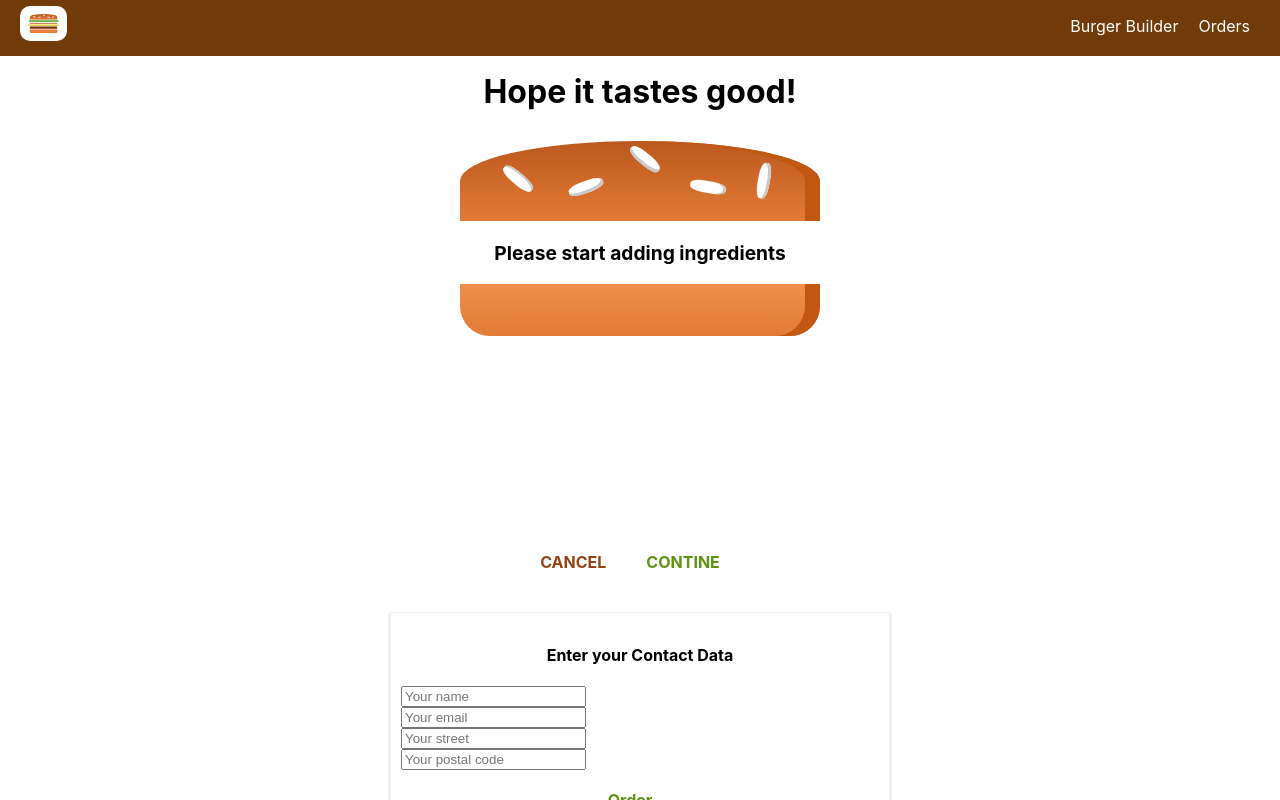
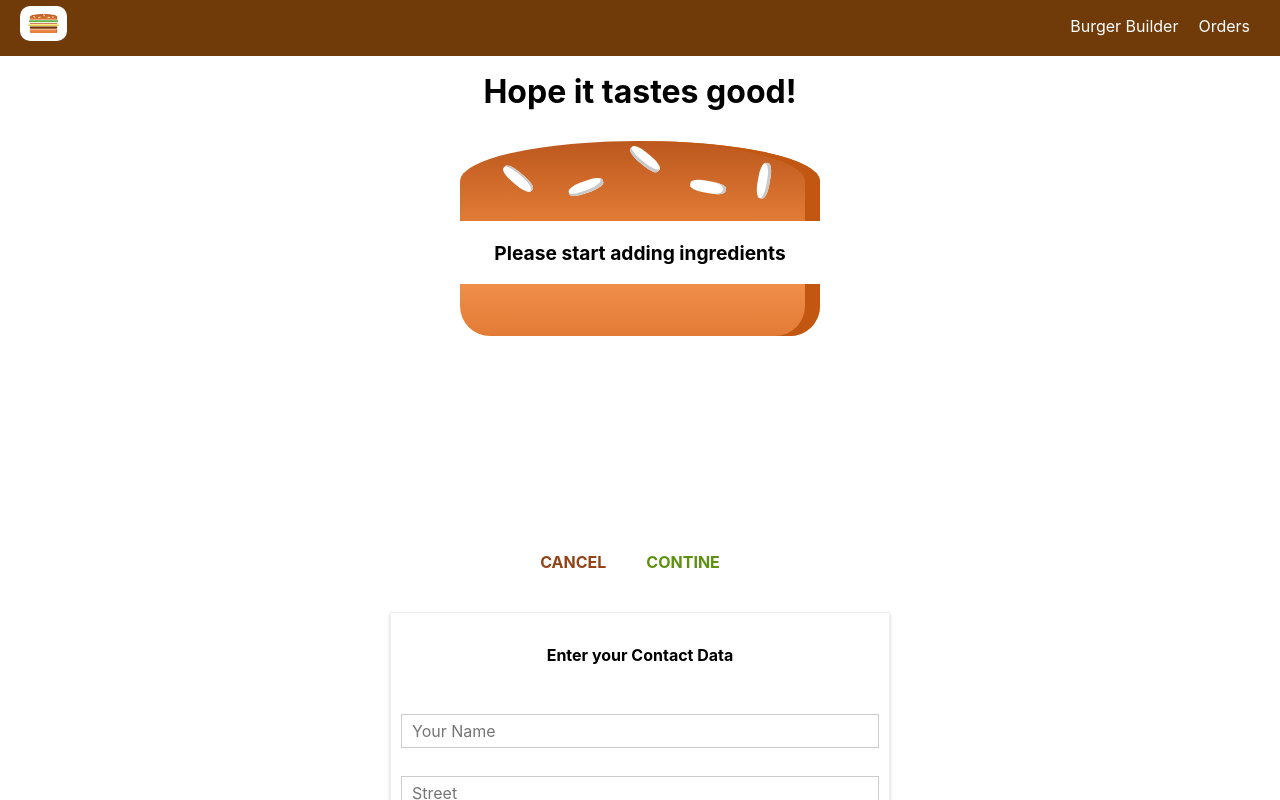
Before and after one commit to emilymeroni/reactTraining, a React (Create React App) app in the folder burger-builder/: page /checkout in a window 1280 px wide. Both pictures are taken after a click on the button "CONTINE". Shown: the top 800 px of the page. Built offline with nearby package versions, Linux system fonts and the light colour scheme.

Commit message:
Form creation and validation

```diff
--- a/burger-builder/src/components/UI/Button/Button.js
+++ b/burger-builder/src/components/UI/Button/Button.js
@@ -2,10 +2,13 @@ import React from 'react';
 import classes from './Button.module.css';
 
 const button = (props) => {
+  const cssClasses = [classes.Button, classes[props.btnType]];
+
   return (
     <button
-      className={[classes.Button, classes[props.btnType]].join(' ')}
-      onClick={props.clicked} >{props.children}</button>
+      className={cssClasses.join(' ')}
+      onClick={props.clicked}
+      disabled={props.disabled}>{props.children}</button>
   );
 }
 
--- a/burger-builder/src/components/UI/Button/Button.module.css
+++ b/burger-builder/src/components/UI/Button/Button.module.css
@@ -15,6 +15,11 @@
   padding-left: 0;
 }
 
+.Button:disabled {
+  opacity: 0.3;
+  cursor: not-allowed;
+}
+
 .Success {
   color: #5C9210;
 }
--- /dev/null
+++ b/burger-builder/src/components/UI/Input/Input.js
@@ -0,0 +1,55 @@
+import React from 'react';
+
+import classes from './Input.module.css';
+
+const input = (props) => {
+  let inputElement = null;
+
+  const inputClasses = [classes.InputElement];
+
+  if(props.value !== undefined && props.invalid && props.shouldValidate) {
+    inputClasses.push(classes.Invalid);
+  }
+
+  switch (props.elementType) {
+    case ('input'):
+      inputElement = <input
+        onChange={props.changed}
+        className={inputClasses.join(' ')}
+        {...props.elementConfig}
+        value={props.value} />
+      break;
+    case ('textarea'):
+      inputElement = <textarea
+        onChange={props.changed}
+        {...props.elementConfig}
+        value={props.value} />
+      break;
+    case ('select'):
+      inputElement = (<select
+        onChange={props.changed}
+        className={inputClasses.join(' ')}>
+        {props.elementConfig.options.map(option => {
+          return <option key={option.value} value={option.value}>
+            {option.displayValue}
+          </option>;
+        })}
+      </select>);
+      break;
+    default:
+      inputElement = <input
+        onChange={props.changed}
+        className={inputClasses.join(' ')}
+        {...props.elementConfig}
+        value={props.value} />
+  }
+
+  return (
+    <label className={classes.Input}>
+      <span className={classes.Label}>{props.label}</span>
+      {inputElement}
+    </label>
+  );
+}
+
+export default input;
--- /dev/null
+++ b/burger-builder/src/components/UI/Input/Input.module.css
@@ -0,0 +1,32 @@
+.Input {
+  width: 100%;
+  box-sizing: border-box;
+  padding: 10px;
+}
+
+.Label {
+  font-weight: bold;
+  display: block;
+  margin-bottom: 8px;
+}
+
+.InputElement {
+  outline: none;
+  box-sizing: border-box;
+  border: 1px solid #CCC;
+  background-color: white;
+  font: inherit;
+  padding: 6px 10px;
+  display: block;
+  width: 100%;
+}
+
+.InputElement:focus {
+  outline: none;
+  background-color: #CCC;
+}
+
+.Invalid {
+  border-color: salmon;
+  background-color: salmon;
+}
--- a/burger-builder/src/containers/Checkout/ContactData/ContactData.js
+++ b/burger-builder/src/containers/Checkout/ContactData/ContactData.js
@@ -1,19 +1,108 @@
 import React, { Component } from 'react';
 import Button from '../../../components/UI/Button/Button';
 import Spinner from '../../../components/UI/Spinner/Spinner';
+import Input from '../../../components/UI/Input/Input';
+
 import classes from './ContactData.module.css';
 
 import axios from '../../../axios-orders';
 
 class ContactData extends Component {
   state = {
-    name: '',
-    email: '',
-    address: {
-      street: '',
-      postalCode: ''
+    orderForm: {
+      name: {
+        elementType: 'input',
+        elementConfig: {
+          type: 'text',
+          placeholder: 'Your Name',
+        },
+        value: '',
+        touched: false,
+        validation: {
+          required: true
+        },
+        valid: false
+      },
+      street: {
+        elementType: 'input',
+        elementConfig: {
+          type: 'text',
+          placeholder: 'Street',
+        },
+        value: '',
+        touched: false,
+        validation: {
+          required: true
+        },
+        valid: false
+      },
+      zipCode: {
+        elementType: 'input',
+        elementConfig: {
+          type: 'text',
+          placeholder: 'Zip Code',
+        },
+        value: '',
+        touched: false,
+        validation: {
+          required: true,
+          minLength: 5,
+          maxLength: 5
+        },
+        valid: false
+      },
+      country: {
+        elementType: 'input',
+        elementConfig: {
+          type: 'text',
+          placeholder: 'Country',
+        },
+        value: '',
+        touched: false,
+        validation: {
+          required: true
+        },
+        valid: false
+      },
+      email: {
+        elementType: 'input',
+        elementConfig: {
+          type: 'email',
+          placeholder: 'Your email',
+        },
+        value: '',
+        touched: false,
+        validation: {
+          required: true
+        },
+        valid: false
+      },
+      deliveryMethod: {
+        elementType: 'select',
+        elementConfig: {
+          options: [{
+            value: 'fastest',
+            displayValue: 'Fastest'
+          },
+          {
+            value: 'cheapest',
+            displayValue: 'Cheapest'
+          }]
+        },
+        touched: false,
+        value: 'fastest'
+      }
     },
-    loading: false
+    loading: false,
+    isFormValid: false
+  }
+
+  checkValidation(value, rules) {
+    if (rules === undefined) return true;
+    if (rules.required && value.trim() === '') return false;
+    if (rules.minLength > value.length) return false;
+    if (rules.maxLength < value.length) return false;
+    return true;
   }
 
   orderHandler = (event) => {
@@ -21,19 +110,16 @@ class ContactData extends Component {
 
     this.setState({ loading: true });
 
+    const formData = {};
+
+    for (const key in this.state.orderForm) {
+      formData[key] = this.state.orderForm[key].value;
+    }
+
     const order = {
       ingredients: this.props.ingredients,
       price: this.props.price,
-      customer: {
-        name: 'Ruska Whoopy',
-        address: {
-          street: 'Doggie dog',
-          zipCode: 'Woof!',
-          country: 'Germany'
-        },
-        email: 'ruska@bau.com'
-      },
-      deliveryMethod: 'fast I am hungry'
+      orderData: formData
     }
     // for firebase to function correctly you use node name of your choice + .json
     axios.post('/orders.json', order)
@@ -48,14 +134,60 @@ class ContactData extends Component {
       })
   }
 
+  inputChangedHandler = (event, inputId) => {
+    const updatedOrderForm = {
+      ...this.state.orderForm
+    }
+    const updatedFormElement = { ...updatedOrderForm[inputId] };
+    updatedFormElement.value = event.target.value;
+    updatedFormElement.valid = this.checkValidation(updatedFormElement.value, updatedFormElement.validation);
+    updatedFormElement.touched = true;
+    updatedOrderForm[inputId] = updatedFormElement;
+
+    this.setState({
+      orderForm: updatedOrderForm,
+      isFormValid: this.updateFormValidity()
+    });
+  }
+
+  updateFormValidity = () => {
+    const elementsValidity = [];
+
+    for (const key in this.state.orderForm) {
+      elementsValidity.push(this.state.orderForm[key].valid);
+    }
+
+    for (let index = 0; index < elementsValidity.length; index++) {
+      if(elementsValidity[index] === false) {
+        return false;
+      };
+    }
+
+    return true;
+  }
+
   render() {
+    const formElements = [];
+    for (const key in this.state.orderForm) {
+      formElements.push({
+        id: key,
+        config: this.state.orderForm[key]
+      })
+    }
+
     let form = (
-      <form>
-        <input className={classes.Input} type="text" name="name" placeholder="Your name" />
-        <input className={classes.Input} type="email" name="email" placeholder="Your email" />
-        <input className={classes.Input} type="text" name="street" placeholder="Your street" />
-        <input className={classes.Input} type="text" name="postal code" placeholder="Your postal code" />
-        <Button btnType="Success" clicked={this.orderHandler}>Order</Button>
+      <form onSubmit={this.orderHandler}>
+        {formElements.map(formElement =>
+          <Input
+            key={formElement.id}
+            changed={(event) => { this.inputChangedHandler(event, formElement.id) }}
+            elementType={formElement.config.elementType}
+            elementConfig={formElement.config.elementConfig}
+            invalid={!formElement.config.valid && formElement.config.touched}
+            shouldValidate={formElement.config.validation !== undefined}
+            value={formElement.config.value} />
+        )}
+        <Button btnType="Success" disabled={!this.state.isFormValid}>Order</Button>
       </form>);
     if (this.state.loading) {
       form = <Spinner />
--- a/burger-builder/src/containers/Checkout/ContactData/ContactData.module.css
+++ b/burger-builder/src/containers/Checkout/ContactData/ContactData.module.css
@@ -8,10 +8,6 @@
   box-sizing: border-box;
 }
 
-.Input {
-  display: block;
-}
-
 @media (min-width: 600px) {
   .ContactData {
     width: 500px;
```
